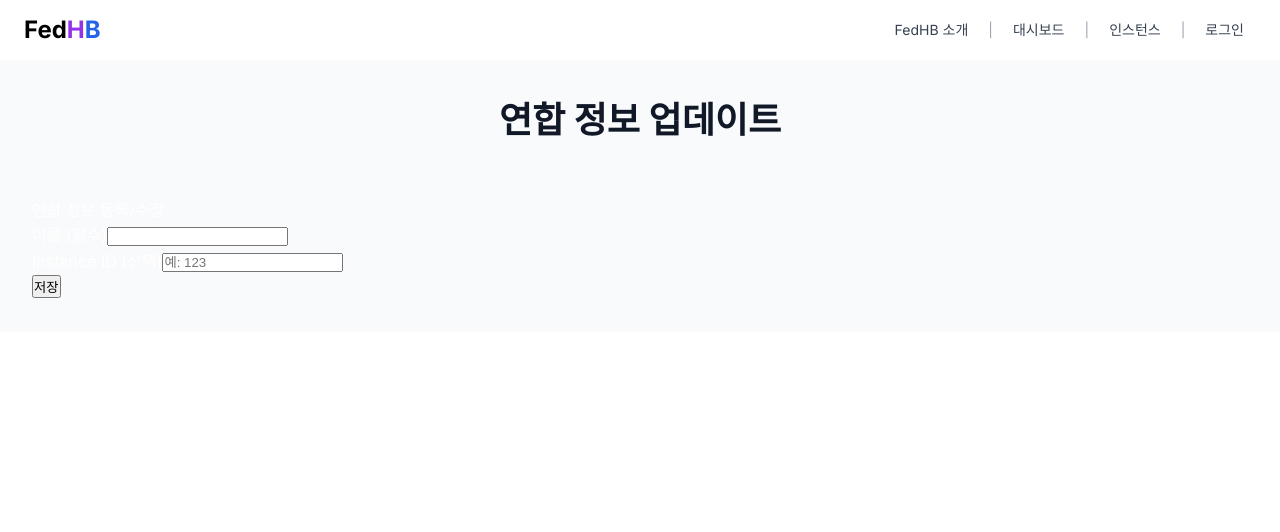
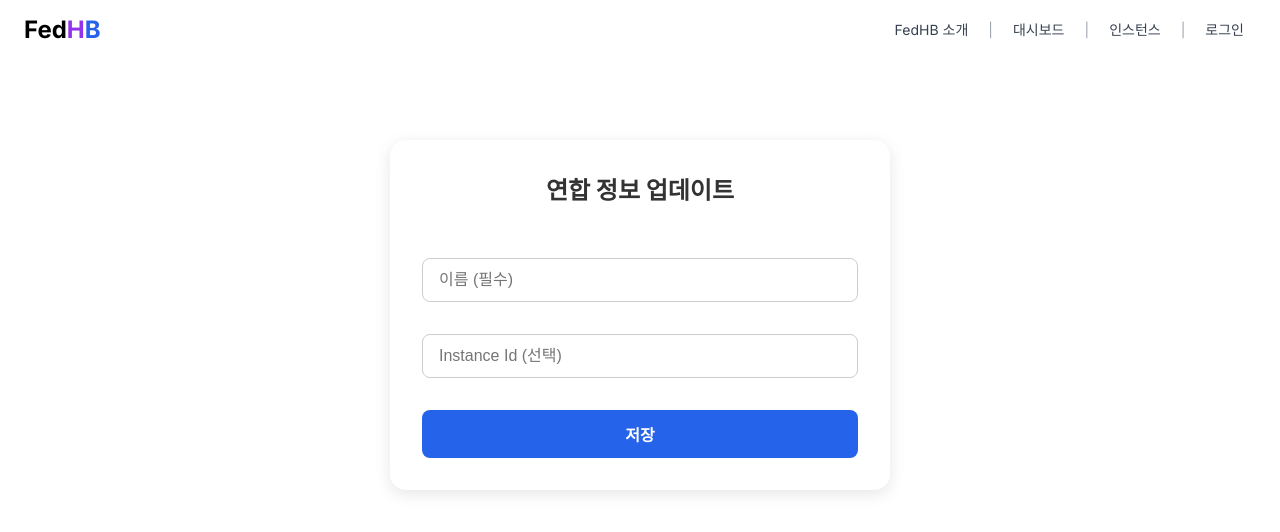
Before and after one commit to FedHybrid/FedHybrid-Client, a Next.js app: page /supabase/federation/update in a window 1280 px wide. Shown: the top 532 px of the page. Built offline with nearby package versions, Linux system fonts and the light colour scheme; no server answers.

Commit message:
feature/#20: 연합 업데이트 폼 구현

```diff
--- a/src/app/supabase/federation/update/page.tsx
+++ b/src/app/supabase/federation/update/page.tsx
@@ -1,14 +1,12 @@
 'use client'
 
 import styled from "styled-components";
-import MeInfo from '@/components/MeInfo'
-import FederationUpdate from "@/components/federations/FederationUpdate";
+import FederationUpdateForm from "@/components/federations/FederationUpdateForm";
 
 export default function Home() {
   return (
     <Container>
-      <Title>연합 정보 업데이트</Title>
-      <FederationUpdate />
+      <FederationUpdateForm />
     </Container>
   )
 }
@@ -17,13 +15,5 @@ const Container = styled.div`
   width: 100%;
   margin: 0 auto;
   padding: 2rem 2rem;
-  background-color: #f9fafb;
+  background-color: white;
   `
-
-const Title = styled.h1`
-  font-size: 2.25rem;
-  font-weight: 700;
-  color: #111827;
-  text-align: center;
-  margin-bottom: 3rem;
-`
--- /dev/null
+++ b/src/components/federations/FederationUpdateForm.tsx
@@ -0,0 +1,68 @@
+'use client'
+
+import { useState } from 'react'
+import { useRouter } from 'next/navigation'
+import '../common/FedForm.css'
+
+export default function FederationUpdateForm() {
+  const [name, setName] = useState("");
+  const [instanceId, setInstanceId] = useState("");
+  const [loading, setLoading] = useState(false);
+  const router = useRouter()
+
+  const handleSubmit = async (e: React.FormEvent) => {
+    e.preventDefault();
+    if (!name.trim()) {
+      alert("이름(name)은 필수입니다.");
+      return;
+    }
+    setLoading(true);
+    try {
+      const res = await fetch("/api/federation", {
+        method: "PUT",
+        headers: { "Content-Type": "application/json" },
+        body: JSON.stringify({
+          name,
+          instance_id: instanceId.trim() !== "" ? instanceId : null,
+        }),
+      });
+      const result = await res.json();
+
+      if (res.status === 200 || res.status === 201) {
+        router.push("/supabase/dashboard");
+      } else {
+        alert("오류: " + (result?.error || "알 수 없는 오류"));
+      }
+    } catch (err: any) {
+      alert("네트워크 오류: " + (err.message || err));
+    }
+    setLoading(false);
+  };
+
+  return (
+    <div className="auth-container">
+      <form onSubmit={handleSubmit} className="auth-form">
+        <h2 className="auth-title">연합 정보 업데이트</h2>
+        <input
+          value={name}
+          onChange={e => setName(e.target.value)}
+          placeholder="이름 (필수)"
+          autoComplete="name"
+          className="auth-input"
+        />
+        <input
+          value={instanceId}
+          onChange={e => setInstanceId(e.target.value)}
+          placeholder="Instance Id (선택)"
+          autoComplete="instanceId"
+          className="auth-input"
+        />
+        <button type="submit"
+        disabled={loading}
+        className="auth-button">
+        {loading ? "처리 중..." : "저장"}
+        </button>
+      </form>
+    </div>
+  )
+}
```
